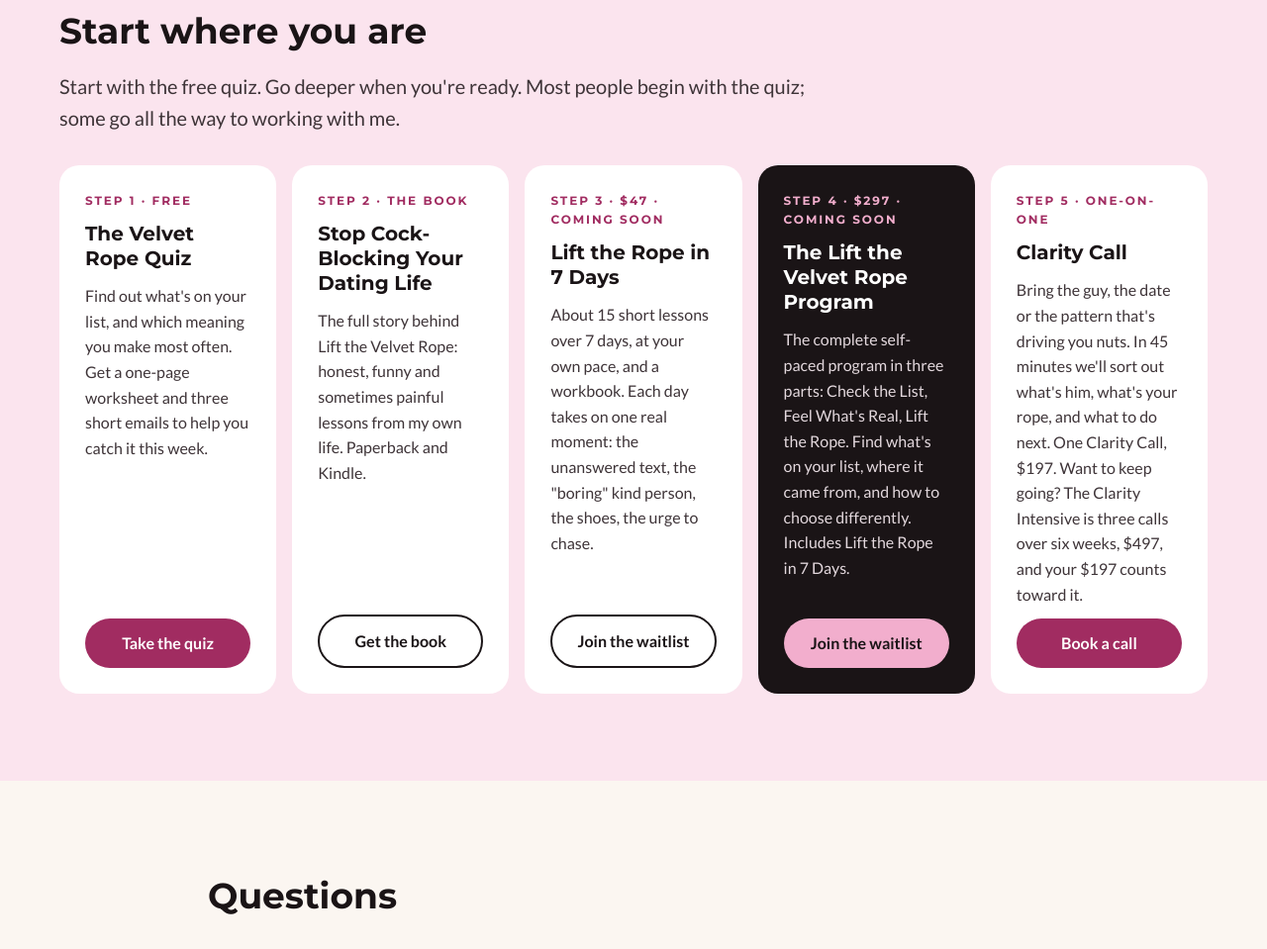
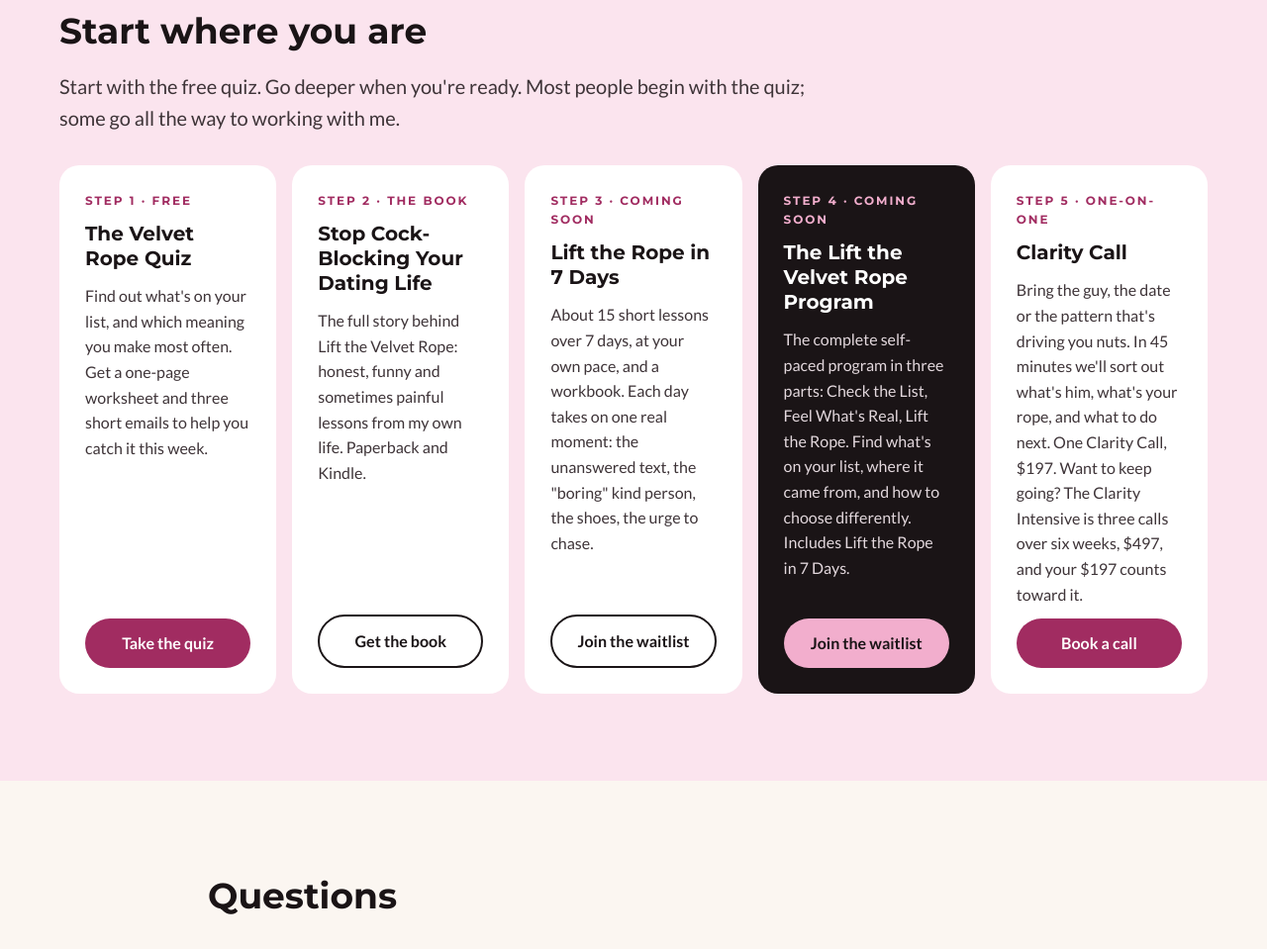
Before and after one commit to MrMrsSmith22/my-awesome-website, a plain HTML site: page index.html in a window 1280 px wide. Shown: the part 7204-8163 px from the top of the page at 99% size. Drawn offline with Linux system fonts and the light colour scheme.

Commit message:
Remove $47 and $297 program prices from homepage and waitlist (#12)
Claude-Session: https://claude.ai/code/session_01WsPL8F5bY2c65gVQ2Yuzfr

Co-authored-by: Claude <noreply@anthropic.com>

```diff
--- a/index.html
+++ b/index.html
@@ -240,13 +240,13 @@ a{color:#A12C61}a:hover{color:#7E1F4B}
           <a href="https://a.co/d/01UK9jBp" target="_blank" rel="noopener" style="display: inline-block; padding: 12px 18px; min-height: 44px; box-sizing: border-box; border-radius: 999px; border: 2px solid #1A1416; color: #1A1416; text-decoration: none; font-weight: 700; font-size: 16px; text-align: center">Get the book</a>
         </div>
         <div style="padding: 26px; background: #FFFFFF; border-radius: 20px; display: flex; flex-direction: column; gap: 12px">
-          <div style="font-family: Montserrat, sans-serif; font-weight: 700; font-size: 12px; letter-spacing: 0.16em; color: #A12C61">STEP 3 · $47 · COMING SOON</div>
+          <div style="font-family: Montserrat, sans-serif; font-weight: 700; font-size: 12px; letter-spacing: 0.16em; color: #A12C61">STEP 3 · COMING SOON</div>
           <h3 style="margin: 0; font-family: Montserrat, sans-serif; font-weight: 700; font-size: 20px; line-height: 1.25">Lift the Rope in 7 Days</h3>
           <p style="margin: 0; color: #3E3438; font-size: 16px; flex-grow: 1">About 15 short lessons over 7 days, at your own pace, and a workbook. Each day takes on one real moment: the unanswered text, the "boring" kind person, the shoes, the urge to chase.</p>
           <a href="/waitlist/" style="display: inline-block; padding: 12px 18px; min-height: 44px; box-sizing: border-box; border-radius: 999px; border: 2px solid #1A1416; color: #1A1416; text-decoration: none; font-weight: 700; font-size: 16px; text-align: center">Join the waitlist</a>
         </div>
         <div id="program" style="padding: 26px; background: #1A1416; color: #FFFFFF; border-radius: 20px; display: flex; flex-direction: column; gap: 12px">
-          <div style="font-family: Montserrat, sans-serif; font-weight: 700; font-size: 12px; letter-spacing: 0.16em; color: #F2AECD">STEP 4 · $297 · COMING SOON</div>
+          <div style="font-family: Montserrat, sans-serif; font-weight: 700; font-size: 12px; letter-spacing: 0.16em; color: #F2AECD">STEP 4 · COMING SOON</div>
           <h3 style="margin: 0; font-family: Montserrat, sans-serif; font-weight: 700; font-size: 20px; line-height: 1.25">The Lift the Velvet Rope Program</h3>
           <p style="margin: 0; color: #E3D8DD; font-size: 16px; flex-grow: 1">The complete self-paced program in three parts: Check the List, Feel What's Real, Lift the Rope. Find what's on your list, where it came from, and how to choose differently. Includes Lift the Rope in 7 Days.</p>
           <a href="/waitlist/" style="display: inline-block; padding: 12px 18px; min-height: 44px; box-sizing: border-box; border-radius: 999px; background: #F2AECD; color: #1A1416; text-decoration: none; font-weight: 700; font-size: 16px; text-align: center">Join the waitlist</a>
```
Also changed, not shown: waitlist/index.html (+1 -1 lines).
